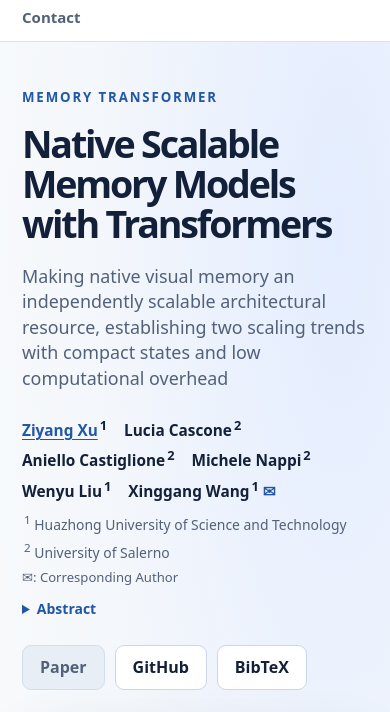
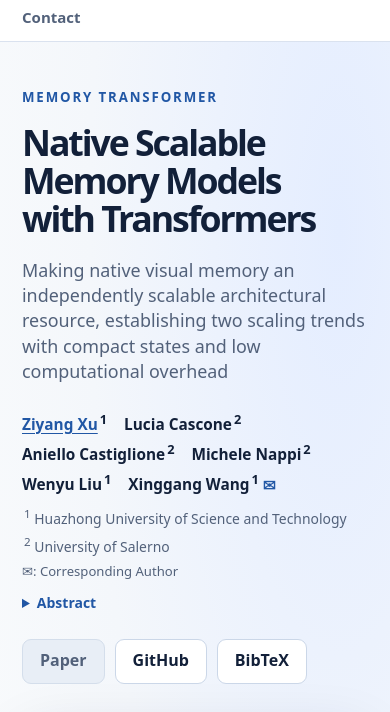
Before and after one commit to hustvl/MeT, a plain HTML site: page docs/index.html in a window 390 px wide. Shown: the part 86-798 px from the top of the page. Drawn offline with Linux system fonts and the light colour scheme.

Commit message:
Improve responsive project page hero typography

```diff
--- a/docs/index.html
+++ b/docs/index.html
@@ -15,7 +15,7 @@
   <meta property="og:image:width" content="1200">
   <meta property="og:image:height" content="630">
   <meta name="twitter:card" content="summary_large_image">
-  <link rel="stylesheet" href="styles.css">
+  <link rel="stylesheet" href="styles.css?v=16">
   <script defer src="assets/data.js"></script>
   <script defer src="app.js"></script>
 </head>
@@ -39,7 +39,11 @@
       <div class="shell hero-inner">
         <div class="hero-copy">
           <p class="hero-kicker">Memory Transformer</p>
-          <h1>Native Scalable<br class="wide-break"> Memory Models<br class="wide-break"> with Transformers</h1>
+          <h1 class="hero-title">
+            <span>Native Scalable</span>
+            <span>Memory Models</span>
+            <span>with Transformers</span>
+          </h1>
           <p class="hero-deck">Making native visual memory an independently scalable architectural resource, establishing two scaling trends with compact states and low computational overhead</p>
           <ul class="authors" aria-label="Authors">
             <li><a href="https://ziyangxu.top/">Ziyang Xu</a><sup>1</sup></li><li>Lucia Cascone<sup>2</sup></li><li>Aniello Castiglione<sup>2</sup></li>
--- a/docs/styles.css
+++ b/docs/styles.css
@@ -32,11 +32,20 @@ img, video { max-width: 100%; display: block; }
 .paper-nav { color: var(--blue); white-space: nowrap; }
 .paper-nav[aria-disabled="true"] { color: var(--muted); text-decoration: none; }
 .hero { background: radial-gradient(ellipse at 87% 14%, #e4edff 0, #f4f7fb 52%, #f8fafc 80%); }
-.hero-inner { display: grid; grid-template-columns: 1.08fr 1fr; gap: clamp(32px, 5vw, 78px); align-items: center; padding-block: clamp(45px, 6vw, 92px); }
+.hero-inner { display: grid; grid-template-columns: minmax(0, 1.2fr) minmax(0, 1fr); gap: clamp(28px, 4vw, 56px); align-items: center; padding-block: clamp(45px, 6vw, 92px); }
+.hero-copy { container-type: inline-size; }
 .hero-kicker, .overline { text-transform: uppercase; letter-spacing: .14em; font-weight: 760; font-size: .83rem; color: var(--blue); }
 h1, h2, h3 { text-wrap: balance; }
-h1 { font-size: clamp(2.35rem, 4.35vw, 4.25rem); font-weight: 780; letter-spacing: -.058em; line-height: 1.06; margin-block: 16px 20px; }
-.hero-deck { max-width: 450px; font-size: clamp(1.12rem, 1.68vw, 1.42rem); color: var(--muted); font-weight: 480; line-height: 1.42; }
+.hero-title {
+  font-size: clamp(2.35rem, 4.35vw, 4.25rem);
+  font-size: min(clamp(2.35rem, 4.35vw, 4.25rem), 10.3cqi);
+  font-weight: 780;
+  letter-spacing: -.058em;
+  line-height: 1.06;
+  margin-block: 16px 20px;
+}
+.hero-title span { display: block; }
+.hero-deck { max-width: 40ch; text-wrap: pretty; font-size: clamp(1.12rem, 1.68vw, 1.42rem); color: var(--muted); font-weight: 480; line-height: 1.42; }
 .authors { display: flex; flex-wrap: wrap; gap: 4px 17px; padding: 0; list-style: none; margin-block: 25px 8px; font-size: .96rem; font-weight: 640; line-height: 1.45; }
 .authors sup, .affiliations sup { margin-left: 2px; }
 .affiliations { display: flex; flex-wrap: wrap; gap: 3px 13px; font-size: .87rem; color: var(--muted); }
@@ -166,15 +175,17 @@ table caption { text-align: left; padding-bottom: 6px; font-weight: 640; }
 @media (max-width: 950px) {
   .hero-inner { gap: 24px; }
   .shell { width: calc(100% - 44px); }
-  .wide-break { display: none; }
 }
 @media (max-width: 850px) {
   .stats { grid-template-columns: repeat(2, minmax(0, 1fr)); row-gap: 18px; }
   .stats > div:nth-child(3) { padding-left: 0; border-left: 0; }
 }
+@media (max-width: 820px) {
+  .hero-inner { grid-template-columns: minmax(0, 1fr); gap: 30px; }
+  .hero-title span { display: inline-block; }
+}
 @media (max-width: 740px) {
-  .hero-inner, .figure-grid, .case-grid, #architecture-tables { grid-template-columns: minmax(0, 1fr); }
-  .hero-inner { gap: 30px; }
+  .figure-grid, .case-grid, #architecture-tables { grid-template-columns: minmax(0, 1fr); }
   .header-inner { min-height: auto; padding-block: 12px; flex-wrap: wrap; gap: 10px; }
   .header-inner nav { order: 3; flex-basis: 100%; gap: 8px 19px; }
   .citation-box { flex-direction: column; gap: 6px; }
```
